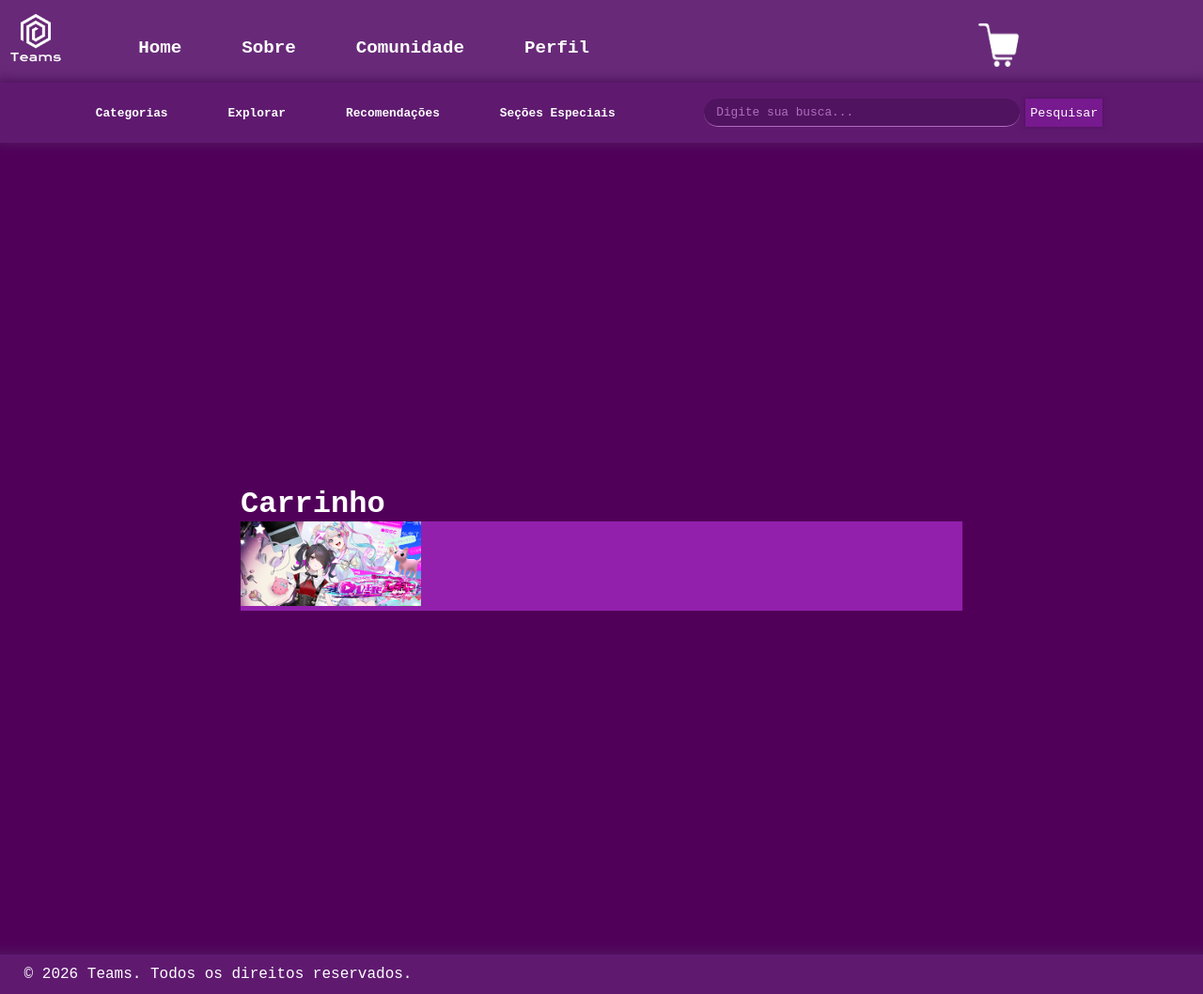
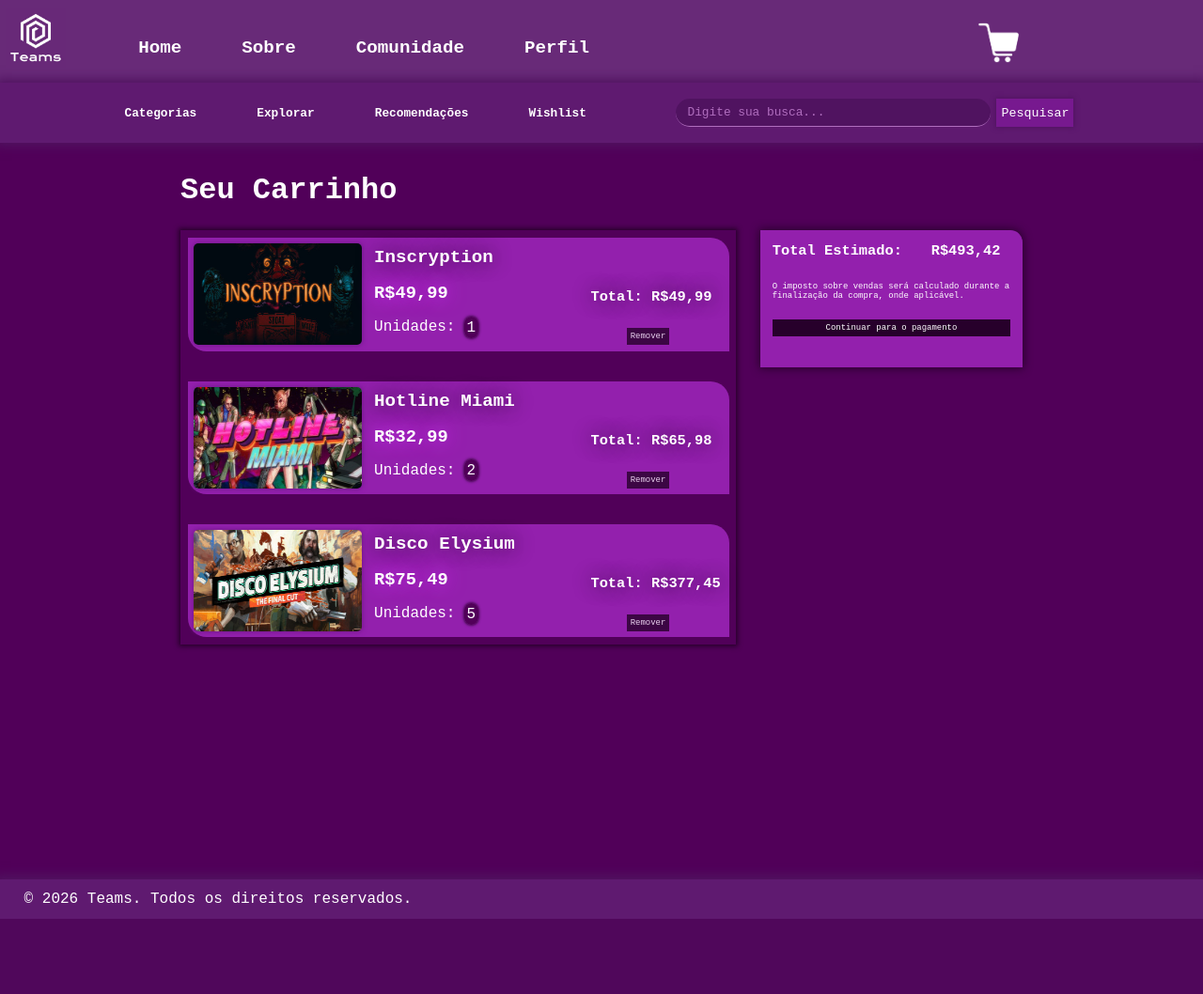
Before and after one commit to MachadoWD/teams, a PHP site: page /carrinho.html in a window 1280 px wide. Shown: the whole page at 94% size. After the commit the page ends 978 px from the top, so only its background shows below. Run offline with PHP 8.4, Linux system fonts and the light colour scheme.

Commit message:
Finalizar carrinho de compras

```diff
--- a/carrinho.html
+++ b/carrinho.html
@@ -14,13 +14,13 @@
             <img id="logo" src="img/logo.png" alt="Logo do Teams" width="100vw">
             <nav class="nav1">
                 <ul class="nav-links">
-                    <li><a href="#">Home</a></li>
+                    <li><a href="index.html">Home</a></li>
                     <li><a href="#">Sobre</a></li>
                     <li><a href="#">Comunidade</a></li>
                     <li><a href="#">Perfil</a></li>
                 </ul>
             </nav>
-            <img src="img/carrinho.png" alt="Carrinho de Compras" id="carrinho" width="10vw">
+            <a href="carrinho.html"><img src="img/carrinho.png" alt="Carrinho de Compras" id="carrinho" width="10vw"></a>
         </div>
 
         <div class="search-bar">
@@ -38,7 +38,7 @@
                     </li>
                     <li>Explorar</li>
                     <li>Recomendações</li>
-                    <li>Seções Especiais</li>
+                    <li>Wishlist</li>
                 </ul>
             </nav>
 
@@ -49,13 +49,56 @@
         </div>
 
     </header>
-    <main>
+    <main class="main-carrinho">
         <div class="carrinho">
-            <h1>Carrinho</h1>
+            <h1> Seu Carrinho</h1>
+            <div class="conteudo">
             <div class="c-jogos">
                 <div class="c-jogo">
-                    <img class="c-img-jogo" src="img/needy.jpg" alt="Imagem de Needy Girl Overdose">
+                    <img class="c-img-jogo" src="img/inscryption.jpg" alt="Imagem de Inscryption">
+                    <div class="info">
+                        <h2>Inscryption</h2>
+                        <h3>R$49,99</h3>
+                        <p>Unidades: <span>1</span></p>
+                    </div>
+                    <div class="escolhas">
+                        <p><strong>Total: R$49,99</strong></p>
+                        <button>Remover</button>
+                    </div>
                 </div>
+                <div class="c-jogo">
+                    <img class="c-img-jogo" src="img/hotline.jpg" alt="Imagem de Hotline Miami">
+                    <div class="info">
+                        <h2>Hotline Miami</h2>
+                        <h3>R$32,99</h3>
+                        <p>Unidades: <span>2</span></p>
+                    </div>
+                    <div class="escolhas">
+                        <p><strong>Total: R$65,98</strong></p>
+                        <button>Remover</button>
+                    </div>
+                </div>
+                <div class="c-jogo">
+                    <img class="c-img-jogo" src="img/disco.jpg" alt="Imagem de Disco Elysium">
+                    <div class="info">
+                        <h2>Disco Elysium</h2>
+                        <h3>R$75,49</h3>
+                        <p>Unidades: <span>5</span></p>
+                    </div>
+                    <div class="escolhas">
+                        <p><strong>Total: R$377,45</strong></p>
+                        <button>Remover</button>
+                    </div>
+                </div>
+            </div>
+            <div class="pagamento">
+                <div class="total">
+                    <h1>Total Estimado:</h1>
+                    <h1>R$493,42</h1>
+                </div>
+                <p>O imposto sobre vendas será calculado durante a finalização da compra, onde aplicável.</p>
+                <button class="pagar">Continuar para o pagamento</button>
+            </div>
             </div>
         </div>
     </main>
--- a/index.html
+++ b/index.html
@@ -15,13 +15,13 @@
             <img id="logo" src="img/logo.png" alt="Logo do Teams" width="100vw">
             <nav class="nav1">
                 <ul class="nav-links">
-                    <li><a href="#">Home</a></li>
+                    <li><a href="index.html">Home</a></li>
                     <li><a href="#">Sobre</a></li>
                     <li><a href="#">Comunidade</a></li>
                     <li><a href="#">Perfil</a></li>
                 </ul>
             </nav>
-            <img src="img/carrinho.png" alt="Carrinho de Compras" id="carrinho" width="10vw">
+            <a href="carrinho.html"><img src="img/carrinho.png" alt="Carrinho de Compras" id="carrinho" width="10vw"></a>
         </div>
 
         <div class="search-bar">
@@ -39,7 +39,7 @@
                     </li>
                     <li>Explorar</li>
                     <li>Recomendações</li>
-                    <li>Seções Especiais</li>
+                    <li>Wishlist</li>
                 </ul>
             </nav>
 
--- a/style.css
+++ b/style.css
@@ -321,22 +321,148 @@ footer .copy {
 }
 
 .carrinho {
-    width: 60vw;
+    width: 70vw;
 }
 
-c.jogos {
-    padding: 1vw;
-    background-color: #27002b;
+.main-carrinho {
+    height: 90vh;
+    align-content: baseline !important;
+}
+
+.carrinho h1 {
+    margin-bottom: 3vh;
+}
+
+.c-jogos {
+    display: flex;
+    padding: 0.6vw;
+    box-shadow: 0 0 5px 2px #27002b;
     flex-direction: column;
-    gap: 1vh;
+    gap: 4vh;
+    width: 45vw;
+    transition: all 0.3s ease;
+}
+
+.c-jogos:hover {
+    box-shadow: 0 0 5px 4px #27002b;
 }
 
 .c-jogo {
+    display: flex;
+    flex-direction: row;
+    gap: 1vw;
+    border-radius: 0px 20px 0px 20px;
+    padding: 0.5vw;
+    width: 44vw;
     background-color:#9320ad;
+    transition: all 0.3s ease;
+}
+
+.c-jogo:hover {
+    transform: scale(1.005);
+    box-shadow: 0 0 5px 2px #27002b;
+}
+
+
+.c-jogo .info {
+    display: flex;
+    flex-direction: column;
+    gap: 2vh;
+    width: 12vw;
+}
+
+.info h3 {
+    text-shadow: 0 0 20px #d22ff7;
+}
+
+.info span {
+    padding: 0.2vw;
+    box-shadow: 0 0 3px 0.5px #27002b;
+    border-radius: 20px;
+    background-color: #510059;
+}
+
+.info h2 {
+    font-size: 1.5vw;
+    margin-top: 0.5vh;
+    text-shadow: 0 0 20px #27002b;
+}
+
+.c-jogo .escolhas {
+    margin-left: 5vw;
+}
+
+.escolhas p {
+    text-shadow: 0 0 20px #27002b;
+    font-size: 1.2vw;
+    margin-top: 6vh;
+}
+
+.escolhas button, .pagar {
+    border: none;
+    padding: 0.3vw;
+    font-size: 0.7vw;
+    opacity: 0.8;
+    background-color: #27002b;
+    margin-left: 3vw;
+    margin-top: 3vh;
+    transition: all 0.3s ease;
+}
+
+.escolhas button:hover, .pagar:hover {
+    cursor: pointer;
+    opacity: 1;
+    box-shadow: 0 0 5px 0.5px #27002b;
+}
+
+.escolhas button:active, .pagar:active {
+    opacity: 0.5;
 }
 
 .c-img-jogo {
-    width: 15vw;
+    box-shadow: 0 0 5px 1px #77198f;
+    border-radius: 5px;
+    width: 14vw;
+}
+
+.pagamento {
+    box-shadow: 0 0 10px 1px #27002b;
+    border-top-right-radius: 1vw;
+    height: 15vh;
+    padding: 1vw;
+    background-color: #9320ad;
+    display: flex;
+    flex-direction: column;
+    width: 23vw;
+    transition: all 0.3s ease;
+}
+
+.pagamento:hover {
+    transform: scale(1.01);
+    box-shadow: 0 0 10px 4px #27002b;
+}
+
+.total {
+    font-size: 0.6vw;
+    display: flex;
+    flex-direction: row;
+    gap: 2.4vw;
+}
+
+.conteudo {
+    display: flex;
+    flex-direction: row;
+    gap: 2vw;
+}
+
+.pagamento p {
+    font-size: 0.7vw;
+}
+
+.pagar {
+    opacity: 1;
+    margin: 0;
+    margin-top: 2.5vh;
 }
 
 .cadastro{
```
Also changed, not shown: img/disco.jpg (added), img/hotline.jpg (added), img/inscryption.jpg (added).
